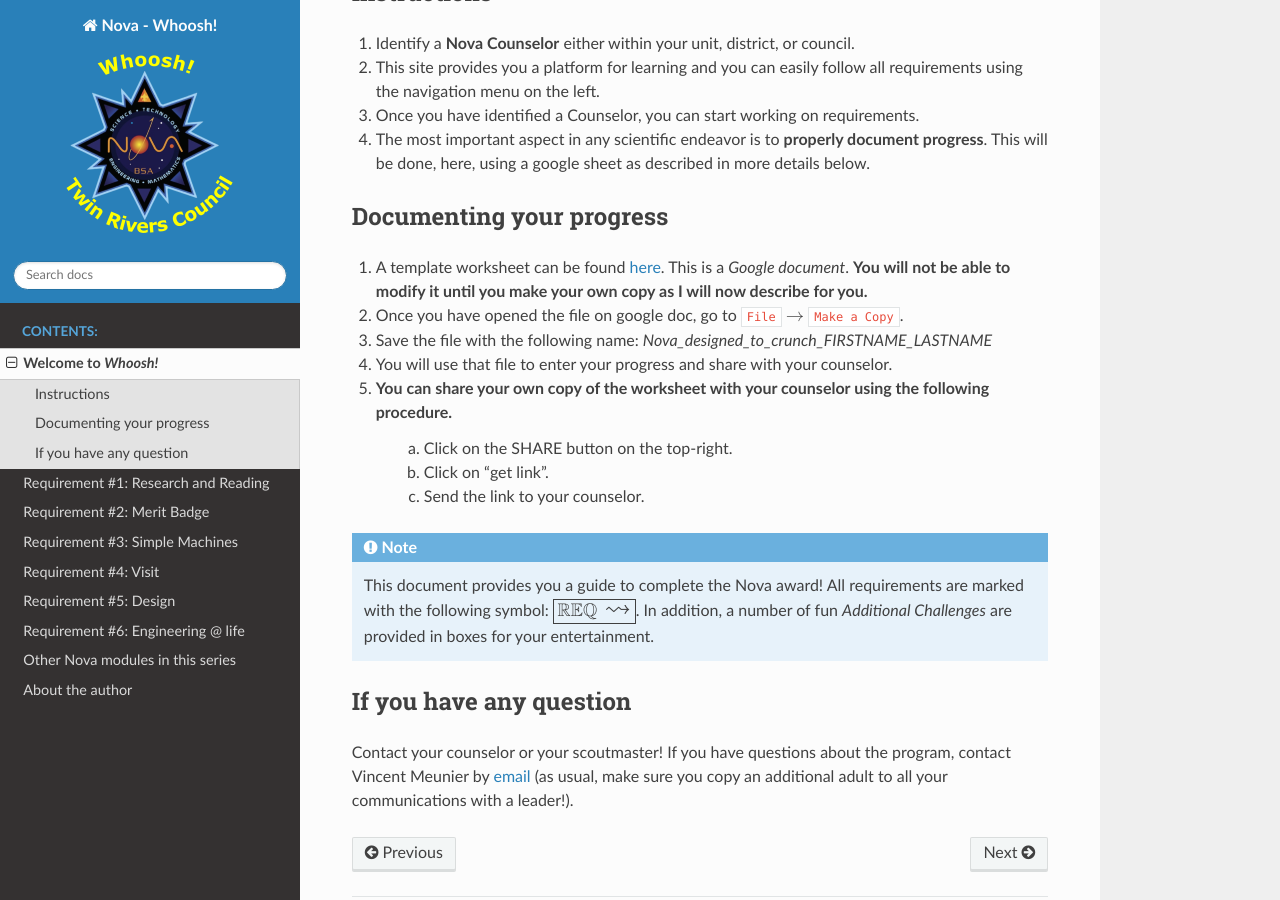
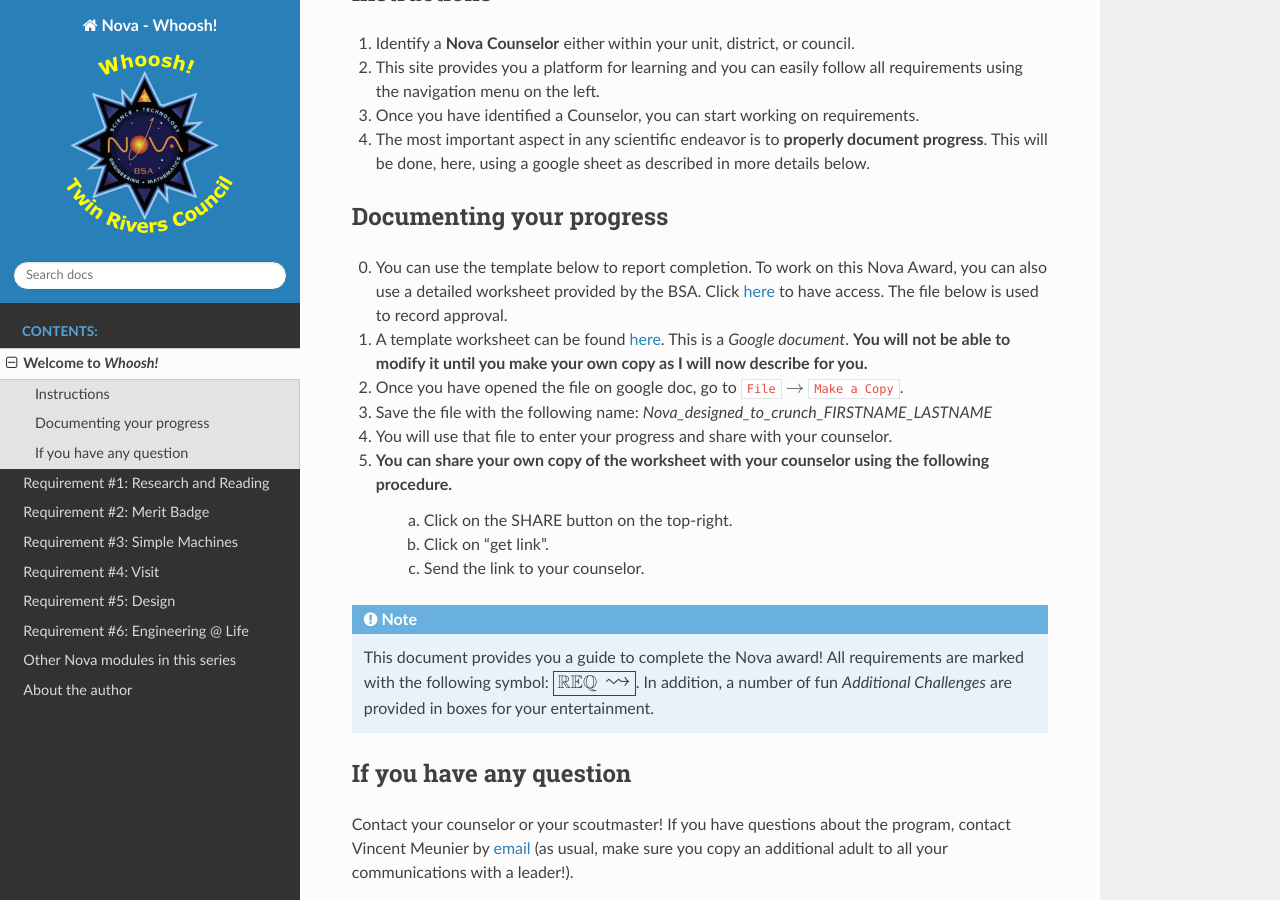
Before and after one commit to meuniv/novawhoosh, a Sphinx documentation site: the page built from source/introduction.rst, in a window 1280 px wide and 900 px high, scrolled down 972 px. Built offline with Sphinx 7.4.7 and the Read the Docs theme 2.0.0, drawn with Linux system fonts in a browser that asks for light colours.

Commit message:
added link to PDF on usscouts

```diff
--- a/source/introduction.rst
+++ b/source/introduction.rst
@@ -29,6 +29,7 @@ Instructions
 Documenting your progress
 -------------------------
 
+0. You can use the template below to report completion. To work on this Nova Award, you can also use a detailed worksheet provided by the BSA. Click `here <http://usscouts.org/advance/nova/workbooks/Scout-Nova-3.pdf>`__ to have access. The file below is used to record approval.
 1. A template worksheet can be found `here <https://docs.google.com/document/d/1skBptvA7yfEHfPTQCR3g7eyLjlGlAznZ_masHsxrgoA/edit?usp=sharing>`_. This is a *Google document*. **You will not be able to modify it until you make your own copy as I will now describe for you.**
 2. Once you have opened the file on google doc, go to :code:`File` :math:`\rightarrow` :code:`Make a Copy`.
 3. Save the file with the following name: *Nova_designed_to_crunch_FIRSTNAME_LASTNAME*
--- a/source/requirement6.rst
+++ b/source/requirement6.rst
@@ -1,4 +1,4 @@
-Requirement #6: Engineering @ life
+Requirement #6: Engineering @ Life
 ++++++++++++++++++++++++++++++++++
 
 :math:`\boxed{\mathbb{REQ}\Large \rightsquigarrow}` Discuss with your counselor how engineering affects your everyday life.
```
